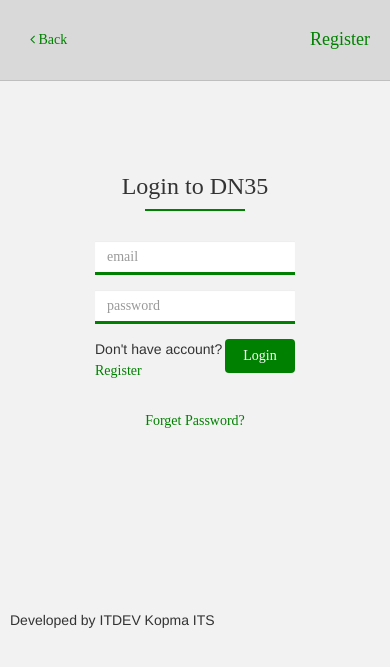
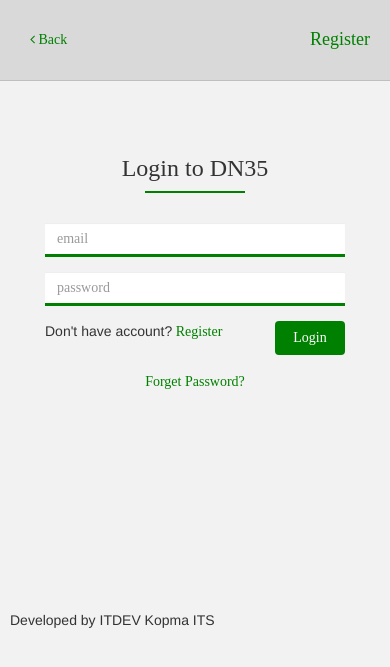
Before and after one commit to burhanahmeed/dn-app, a CodeIgniter app: page /dn-app/ in a window 390 px wide. Shown: the top 667 px of the page. Run offline with CodeIgniter, Linux system fonts and the light colour scheme.

Commit message:
css bug fix

```diff
--- a/aset/css/dn-app.css
+++ b/aset/css/dn-app.css
@@ -420,6 +420,11 @@ h1, h2, h3, h4, h5, p, a, label,span, input,small, strong,td,th,button{
 .a321{
 	display: none;
 }
+/*@media screen and (max-width: 5200px){
+	.angin{
+		padding: 20% 50px;
+	}
+}*/
 @media screen and (max-width: 540px){
 	.a321{
 		display: inline;
@@ -427,28 +432,19 @@ h1, h2, h3, h4, h5, p, a, label,span, input,small, strong,td,th,button{
 	.a234{
 		display: none;
 	}
-	.angin{
+/*	.angin{
 		padding: 0;
-	}
+	}*/
 }
-@media screen and (min-width: 545px){
+
+@media (min-width: 545px) and (max-width: 770px){
 	.angin{
 		padding: 20px 50px;
 	}
 }
-@media screen and (max-width: 770px){
-	.angin{
-		padding: 20px 50px;
-	}
-}
-@media screen and (max-width: 540px){
+/*@media screen and (max-width: 540px){
 
 	.angin{
 		padding: 0;
 	}
-}
-@media screen and (max-width: 5200px){
-	.angin{
-		padding: 20% 50px;
-	}
-}
+}*/
```
